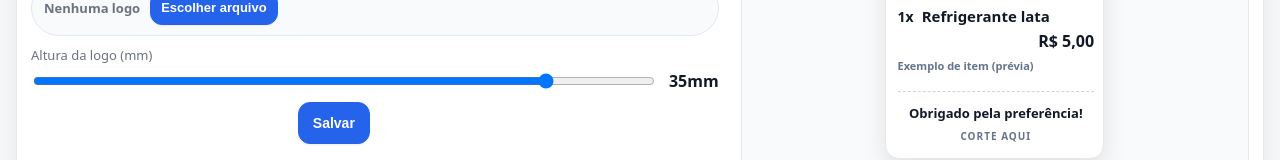
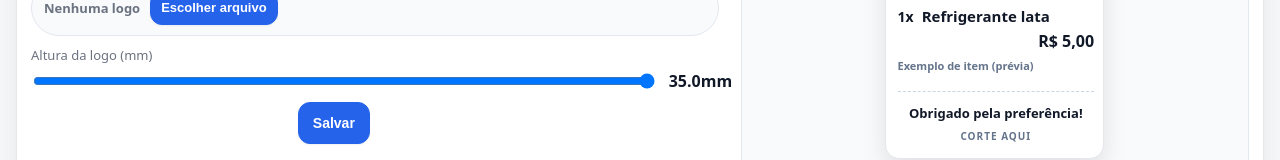
Before and after one commit to nandojunges/PDV, a React (Vite) app in the folder pvd-comunidade/: page / in a window 1280 px wide. Both pictures are taken after a click on the button "Ajustes". Shown: the part 401-561 px from the top of the page. Built offline with nearby package versions, Linux system fonts and the light colour scheme.

Commit message:
Ajustar slider e preview da logo

```diff
--- a/pvd-comunidade/src/pages/Ajustes.jsx
+++ b/pvd-comunidade/src/pages/Ajustes.jsx
@@ -1,5 +1,5 @@
 // src/pages/Ajustes.jsx
-import React, { useMemo, useRef, useState } from "react";
+import React, { useEffect, useMemo, useRef, useState } from "react";
 import Card from "../components/Card";
 import Button from "../components/Button";
 import { readFileAsDataURL, fmtBRL } from "../domain/math";
@@ -14,9 +14,6 @@ export default function Ajustes({
 }) {
   const [nomeOrg, setNomeOrg] = useState(ajustes?.nomeOrganizacao || "");
   const [rodape, setRodape] = useState(ajustes?.textoRodape || "");
-  const [logoAreaMm, setLogoAreaMm] = useState(
-    Number.isFinite(Number(ajustes?.logoAreaMm)) ? Number(ajustes?.logoAreaMm) : 35
-  );
   const { permitirMultiDispositivo, setPermitirMultiDispositivo } = useConfig();
 
   const fileRef = useRef(null);
@@ -32,6 +29,16 @@ export default function Ajustes({
     setAjustes((p) => ({ ...(p || {}), logoDataUrl: "" }));
     if (fileRef.current) fileRef.current.value = "";
   }
+
+  const logoAreaMm = Number.isFinite(Number(ajustes?.logoAreaMm))
+    ? Number(ajustes?.logoAreaMm)
+    : 20;
+
+  useEffect(() => {
+    if (!Number.isFinite(Number(ajustes?.logoAreaMm))) {
+      setAjustes((p) => ({ ...(p || {}), logoAreaMm: 20 }));
+    }
+  }, [ajustes?.logoAreaMm, setAjustes]);
 
   function salvar() {
     setAjustes((p) => ({
@@ -109,6 +116,7 @@ export default function Ajustes({
       border: "1px solid #e5e7eb",
       borderRadius: 14,
       padding: "4mm 3mm",
+      boxSizing: "border-box",
       boxShadow: "0 10px 24px rgba(0,0,0,.10)",
       fontFamily: "system-ui, -apple-system, Segoe UI, Roboto, Arial",
     },
@@ -142,12 +150,12 @@ export default function Ajustes({
     dash: { borderTop: "1px dashed #cbd5e1", margin: "12px 0" },
 
     logoBox: {
-      height: `${preview.logoAreaMm || 35}mm`,
+      height: `${preview.logoAreaMm || 20}mm`,
       display: "flex",
       alignItems: "center",
       justifyContent: "center",
       overflow: "hidden",
-      margin: "1mm 0 2mm",
+      margin: "1mm 0 2mm 0",
     },
     logoImg: {
       display: "block",
@@ -311,19 +319,18 @@ export default function Ajustes({
                 <input
                   type="range"
                   min="10"
-                  max="40"
-                  step="1"
-                  value={logoAreaMm}
+                  max="30"
+                  step="0.5"
+                  value={ajustes?.logoAreaMm ?? 20}
                   onChange={(e) => {
-                    const next = Number(e.target.value);
-                    setLogoAreaMm(next);
-                    setAjustes((p) => ({ ...(p || {}), logoAreaMm: next }));
+                    const v = Number(e.target.value);
+                    setAjustes((p) => ({ ...(p || {}), logoAreaMm: v }));
                   }}
                   disabled={readOnly}
-                  style={{ flex: 1 }}
+                  style={{ flex: 1, width: "100%", touchAction: "pan-x" }}
                 />
                 <div style={{ fontWeight: 800, width: 50, textAlign: "right" }}>
-                  {Number(logoAreaMm || 35)}mm
+                  {(ajustes?.logoAreaMm ?? 0).toFixed(1)}mm
                 </div>
               </div>
             </div>
```
